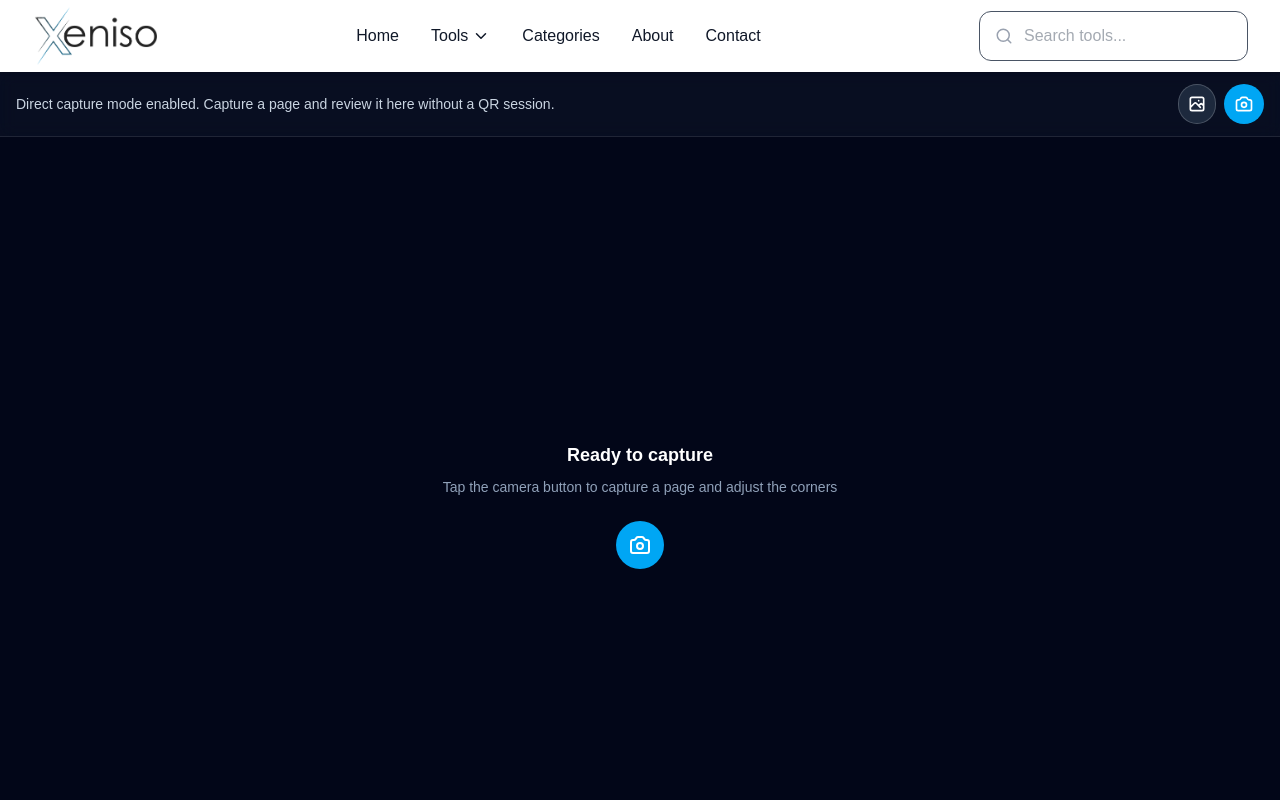
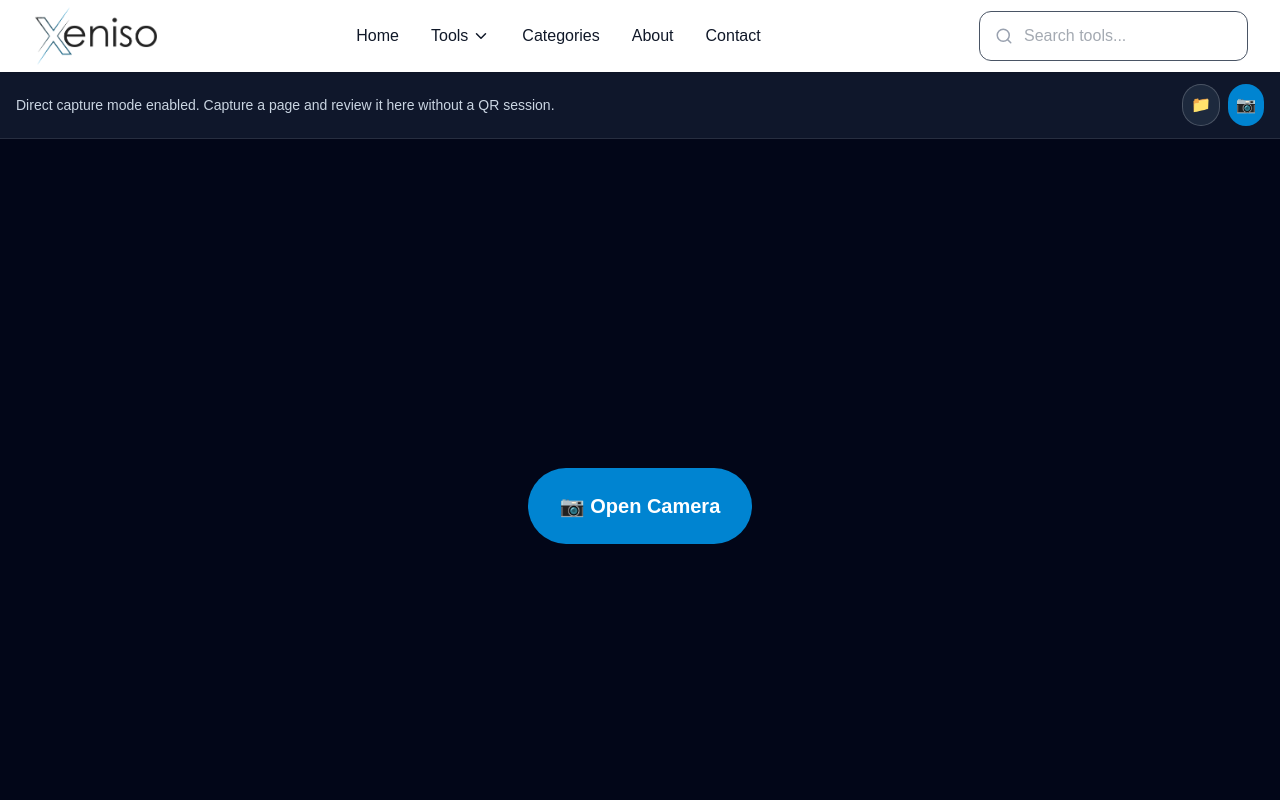
Before and after one commit to arm06-com/xeniso, a Next.js app: page /tools/pdf-scanner/mobile in a window 1280 px wide. Shown: the top 800 px of the page. Built offline with nearby package versions, Linux system fonts and the light colour scheme.

Commit message:
update scanner flow

```diff
--- a/app/tools/pdf-scanner/mobile/[sessionId]/page.tsx
+++ b/app/tools/pdf-scanner/mobile/[sessionId]/page.tsx
@@ -410,96 +410,31 @@ export default function MobilePage() {
     }, 120);
   };
 
-  const handleConfirmCapture = async () => {
-    if (!draftImage) {
-      return;
-    }
-
-    const croppedFile = await createCroppedFile(draftImage.file, draftImage.manualCorners, draftImage.rotation);
-    const compressed = await imageCompression(croppedFile, {
-      maxSizeMB: 0.5,
-      maxWidthOrHeight: 1600,
-      useWebWorker: true,
-    });
-
-    const previewUrl = URL.createObjectURL(compressed);
-    const nextId = crypto.randomUUID();
-
-    setQueuedImages((prev) => [
-      ...prev,
-      {
-        id: nextId,
-        file: compressed,
-        previewUrl,
-        manualCorners: createDefaultManualCorners(),
-        rotation: draftImage.rotation,
-      },
-    ]);
-
-    if (draftImage.previewUrl) {
-      URL.revokeObjectURL(draftImage.previewUrl);
-    }
-
-    setActiveImageId(nextId);
-    if (draftImage.previewUrl) {
-      URL.revokeObjectURL(draftImage.previewUrl);
-    }
-
-    setDraftImage(null);
-    setActiveCornerIndex(null);
-
-    setStatus("Page saved. Ready for next page.");
-
-    // Automatically reopen camera
-    window.setTimeout(() => {
-      cameraInputRef.current?.click();
-    }, 250);
-  };
-
-  const handleSubmitAll = async () => {
-    if (queuedImages.length === 0) {
-      return;
-    }
-
-    if (isStandaloneMode) {
-      setStatus("Captured pages are ready locally. You can review them below or remove them when you are done.");
-      return;
-    }
-
-    const imagesToUpload = [...queuedImages];
-
-    for (const item of imagesToUpload) {
-      const uploaded = await uploadImage(item.file, item.manualCorners);
-
-      if (!uploaded) {
-        return;
-      }
-    }
-
-    setQueuedImages([]);
-    setActiveImageId(null);
-  };
-
   const activeImage = queuedImages.find((item) => item.id === activeImageId) ?? null;
   const previewImage = draftImage ?? activeImage;
 
   return (
     <div className="min-h-screen flex flex-col bg-slate-950 text-white">
-      {/* Top bar with status and capture button */}
-      <div className="border-b border-white/10 bg-slate-900/50 px-4 py-3 backdrop-blur">
+
+      {/* Header */}
+      <div className="border-b border-white/10 bg-slate-900 px-4 py-3">
         <div className="flex items-center justify-between">
-          <p className="text-sm text-slate-300">{status}</p>
+
+          <p className="text-sm text-slate-300 truncate">
+            {status}
+          </p>
+
           <div className="flex gap-2">
+
+            {/* Gallery */}
             <button
               type="button"
               onClick={handleGalleryClick}
-              className="inline-flex items-center justify-center rounded-full border border-white/20 bg-slate-800 p-2 text-white transition hover:bg-slate-700"
-              aria-label="Choose from gallery"
+              className="rounded-full border border-white/20 bg-slate-800 p-2"
             >
-              <svg xmlns="http://www.w3.org/2000/svg" className="h-5 w-5" fill="none" viewBox="0 0 24 24" stroke="currentColor">
-                <path strokeLinecap="round" strokeLinejoin="round" strokeWidth={2} d="M4 16l4.586-4.586a2 2 0 012.828 0L16 16m-2-2l1.586-1.586a2 2 0 012.828 0L20 14m-6-6h.01M6 20h12a2 2 0 002-2V6a2 2 0 00-2-2H6a2 2 0 00-2 2v12a2 2 0 002 2z" />
-              </svg>
+              📁
             </button>
+
             <input
               ref={galleryInputRef}
               type="file"
@@ -507,17 +442,16 @@ export default function MobilePage() {
               className="hidden"
               onChange={handleImageCapture}
             />
+
+            {/* Camera */}
             <button
               type="button"
               onClick={handleCameraClick}
-              className="inline-flex items-center justify-center rounded-full bg-sky-500 p-2.5 text-white transition hover:bg-sky-600"
-              aria-label="Open camera"
+              className="rounded-full bg-sky-600 p-2 text-white"
             >
-              <svg xmlns="http://www.w3.org/2000/svg" className="h-5 w-5" fill="none" viewBox="0 0 24 24" stroke="currentColor">
-                <path strokeLinecap="round" strokeLinejoin="round" strokeWidth={2} d="M3 9a2 2 0 012-2h.93a2 2 0 001.664-.89l.812-1.22A2 2 0 0110.07 4h3.86a2 2 0 011.664.89l.812 1.22A2 2 0 0018.07 7H19a2 2 0 012 2v9a2 2 0 01-2 2H5a2 2 0 01-2-2V9z" />
-                <path strokeLinecap="round" strokeLinejoin="round" strokeWidth={2} d="M15 13a3 3 0 11-6 0 3 3 0 016 0z" />
-              </svg>
+              📷
             </button>
+
             <input
               ref={cameraInputRef}
               type="file"
@@ -526,70 +460,105 @@ export default function MobilePage() {
               className="hidden"
               onChange={handleImageCapture}
             />
+
           </div>
+
         </div>
       </div>
 
-      {/* Main preview and adjustment area */}
+      {/* Preview Area */}
+      <div className="flex-1 flex flex-col">
+
         {previewImage ? (
-        <div className="flex-1 flex min-h-0 flex-col overflow-hidden">
-          {/* Image display with corners */}
-          <div className="flex-1 min-h-0 flex items-center justify-center bg-slate-800 p-4 overflow-auto">
+
+          <div className="flex flex-col flex-1">
+
+            {/* Image */}
+            <div className="flex-1 bg-slate-800 flex items-center justify-center p-3 overflow-auto">
+
               <div
                 ref={previewContainerRef}
-              className="relative w-full max-w-full"
+                className="relative w-full"
                 onPointerMove={handlePreviewPointerMove}
                 onPointerUp={handlePreviewPointerUp}
                 onPointerLeave={handlePreviewPointerUp}
                 style={{ touchAction: "none" }}
               >
+
                 <img
                   src={previewImage.previewUrl}
                   alt="Preview"
-                className="w-full h-auto max-h-[70vh] object-contain rounded-lg"
-                style={{ transform: `rotate(${previewImage.rotation}deg)` }}
+                  className="w-full max-h-[65vh] object-contain rounded-lg"
+                  style={{
+                    transform: `rotate(${previewImage.rotation}deg)`
+                  }}
                 />
+
                 <svg className="pointer-events-none absolute inset-0 w-full h-full">
+
                   <polygon
                     points={previewImage.manualCorners
-                    .map((point) => `${point.x * 100}% ${point.y * 100}%`)
+                      .map(
+                        (point) =>
+                          `${point.x * 100}% ${point.y * 100}%`
+                      )
                       .join(" ")}
                     className="fill-sky-500/15"
-                  style={{ stroke: "rgba(56, 189, 248, 0.9)", strokeWidth: 3, strokeDasharray: "12 8" }}
+                    style={{
+                      stroke: "#38bdf8",
+                      strokeWidth: 3,
+                      strokeDasharray: "10 6",
+                    }}
                   />
+
                   {previewImage.manualCorners.map((point, index) => {
-                  const nextPoint = previewImage.manualCorners[(index + 1) % previewImage.manualCorners.length];
+
+                    const next =
+                      previewImage.manualCorners[
+                        (index + 1) %
+                          previewImage.manualCorners.length
+                      ];
+
                     return (
                       <line
-                      key={`edge-${index}`}
+                        key={index}
                         x1={`${point.x * 100}%`}
                         y1={`${point.y * 100}%`}
-                      x2={`${nextPoint.x * 100}%`}
-                      y2={`${nextPoint.y * 100}%`}
-                      stroke="rgba(56, 189, 248, 0.9)"
+                        x2={`${next.x * 100}%`}
+                        y2={`${next.y * 100}%`}
+                        stroke="#38bdf8"
                         strokeWidth={2}
-                      strokeDasharray="8 6"
+                        strokeDasharray="8 5"
                       />
                     );
                   })}
                 </svg>
+
                 {previewImage.manualCorners.map((point, index) => (
+
                   <button
-                  key={`${index}-${point.x.toFixed(3)}-${point.y.toFixed(3)}`}
+                    key={index}
                     type="button"
-                  aria-label={`Move ${["top-left", "top-right", "bottom-right", "bottom-left"][index]} corner`}
-                  className="absolute z-10 h-5 w-5 -translate-x-1/2 -translate-y-1/2 rounded-full border-2 border-white bg-sky-500 shadow pointer-events-auto"
-                  style={{ left: `${point.x * 100}%`, top: `${point.y * 100}%` }}
-                  onPointerDown={(event) => handlePreviewPointerDown(event, index)}
+                    onPointerDown={(e) =>
+                      handlePreviewPointerDown(e, index)
+                    }
+                    className="absolute h-5 w-5 rounded-full bg-sky-500 border-2 border-white -translate-x-1/2 -translate-y-1/2"
+                    style={{
+                      left: `${point.x * 100}%`,
+                      top: `${point.y * 100}%`,
+                    }}
                   />
+
                 ))}
-            </div>
+
               </div>
 
-          {/* Control buttons */}
-          <div className="border-t border-white/10 bg-slate-900 px-3 py-2">
+            </div>
 
-            <div className="grid grid-cols-5 gap-2">
+            {/* Buttons */}
+            <div className="border-t border-white/10 bg-slate-900 p-3">
+
+              <div className="grid grid-cols-4 gap-2">
 
                 <button
                   onClick={handleRotatePreview}
@@ -600,7 +569,17 @@ export default function MobilePage() {
                 </button>
 
                 <button
-                onClick={handleRetryCapture}
+                  onClick={() => {
+                    if (draftImage?.previewUrl) {
+                      URL.revokeObjectURL(draftImage.previewUrl);
+                    }
+
+                    setDraftImage(null);
+
+                    window.setTimeout(() => {
+                      cameraInputRef.current?.click();
+                    }, 200);
+                  }}
                   className="rounded-lg bg-amber-600 py-2"
                 >
                   📷
@@ -615,6 +594,8 @@ export default function MobilePage() {
 
                     setDraftImage(null);
 
+                    setStatus("Capture cancelled.");
+
                     window.setTimeout(() => {
                       cameraInputRef.current?.click();
                     }, 200);
@@ -626,17 +607,46 @@ export default function MobilePage() {
                 </button>
 
                 <button
-                onClick={handleConfirmCapture}
-                className="rounded-lg bg-sky-600 py-2"
-              >
-                ✓
-                <div className="text-xs">OK</div>
-              </button>
+                  onClick={async () => {
+                    if (!previewImage) return;
 
-              <button
-                onClick={handleSubmitAll}
-                disabled={queuedImages.length === 0}
-                className="rounded-lg bg-green-600 py-2 disabled:opacity-40"
+                    const cropped = await createCroppedFile(
+                      previewImage.file,
+                      previewImage.manualCorners,
+                      previewImage.rotation
+                    );
+
+                    const compressed = await imageCompression(cropped, {
+                      maxSizeMB: 0.5,
+                      maxWidthOrHeight: 1600,
+                      useWebWorker: true,
+                    });
+
+                    if (isStandaloneMode) {
+                      setQueuedImages([
+                        {
+                          id: crypto.randomUUID(),
+                          file: compressed,
+                          previewUrl: URL.createObjectURL(compressed),
+                          manualCorners: createDefaultManualCorners(),
+                          rotation: 0,
+                        },
+                      ]);
+
+                      setActiveImageId(null);
+
+                      if (draftImage?.previewUrl) {
+                        URL.revokeObjectURL(draftImage.previewUrl);
+                      }
+
+                      setDraftImage(null);
+
+                      setStatus("Page saved.");
+                    } else {
+                      await uploadImage(compressed);
+                    }
+                  }}
+                  className="rounded-lg bg-green-600 py-2"
                 >
                   ⬆
                   <div className="text-xs">Submit</div>
@@ -646,10 +656,15 @@ export default function MobilePage() {
 
             </div>
 
-          {/* Thumbnails gallery */}
+            {/* Thumbnails */}
+            {queuedImages.length > 0 && (
+
               <div className="border-t border-white/10 bg-slate-900 px-2 py-2">
+
                 <div className="flex gap-2 overflow-x-auto">
-              {queuedImages.map((item,index)=>(
+
+                  {queuedImages.map((item) => (
+
                     <div
                       key={item.id}
                       className="relative flex-shrink-0"
@@ -657,45 +672,55 @@ export default function MobilePage() {
 
                       <img
                         src={item.previewUrl}
-                  onClick={()=>setActiveImageId(item.id)}
+                        onClick={() =>
+                          setActiveImageId(item.id)
+                        }
                         className={`h-16 w-16 rounded-lg object-cover border-2 ${
-                  activeImageId===item.id
-                  ?"border-sky-500"
-                  :"border-gray-700"
+                          activeImageId === item.id
+                            ? "border-sky-500"
+                            : "border-gray-700"
                         }`}
                       />
 
                       <button
-                    onClick={()=>handleDelete(item.id)}
+                        onClick={() =>
+                          handleDelete(item.id)
+                        }
                         className="absolute -top-2 -right-2 h-5 w-5 rounded-full bg-red-600 text-xs"
                       >
                         ×
                       </button>
+
                     </div>
+
                   ))}
+
                 </div>
+
               </div>
+
+            )}
+
           </div>
+
         ) : (
-        /* Empty state */
-        <div className="flex-1 flex flex-col items-center justify-center px-4 py-10">
-          <div className="text-center">
-            <p className="text-lg font-semibold text-white mb-2">Ready to capture</p>
-            <p className="text-sm text-slate-400 mb-6">Tap the camera button to capture a page and adjust the corners</p>
+
+          <div className="flex-1 flex items-center justify-center">
+
             <button
               type="button"
               onClick={handleCameraClick}
-              className="inline-flex items-center justify-center rounded-full bg-sky-500 p-3 text-white transition hover:bg-sky-600"
-              aria-label="Open camera"
+              className="rounded-full bg-sky-600 px-8 py-6 text-xl font-semibold"
             >
-              <svg xmlns="http://www.w3.org/2000/svg" className="h-6 w-6" fill="none" viewBox="0 0 24 24" stroke="currentColor">
-                <path strokeLinecap="round" strokeLinejoin="round" strokeWidth={2} d="M3 9a2 2 0 012-2h.93a2 2 0 001.664-.89l.812-1.22A2 2 0 0110.07 4h3.86a2 2 0 011.664.89l.812 1.22A2 2 0 0018.07 7H19a2 2 0 012 2v9a2 2 0 01-2 2H5a2 2 0 01-2-2V9z" />
-                <path strokeLinecap="round" strokeLinejoin="round" strokeWidth={2} d="M15 13a3 3 0 11-6 0 3 3 0 016 0z" />
-              </svg>
+              📷 Open Camera
             </button>
+
           </div>
+
+        )}
+
       </div>
-      )}
+
     </div>
   );
 }
```
Lines whose indentation alone changed are shown as unchanged.
